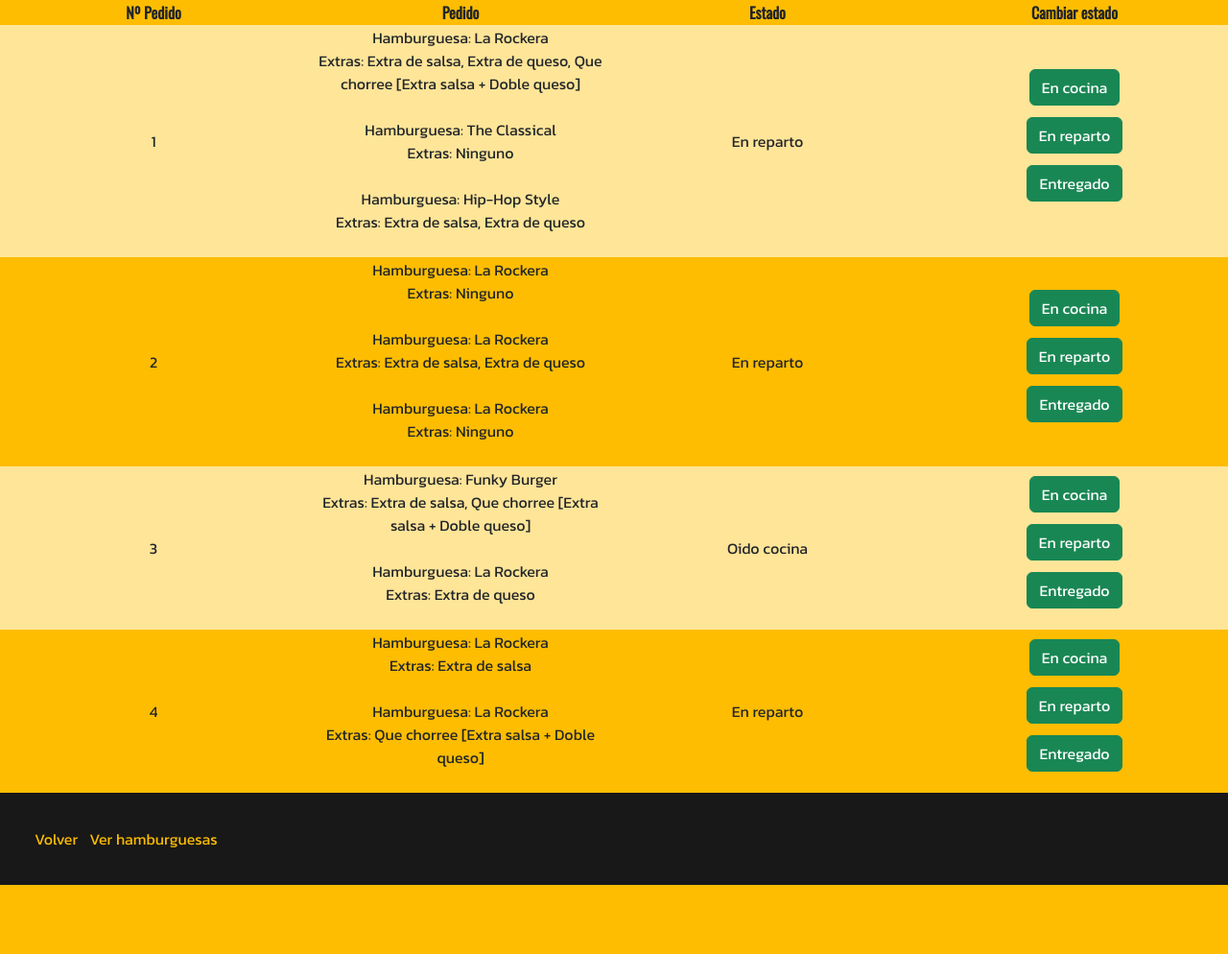
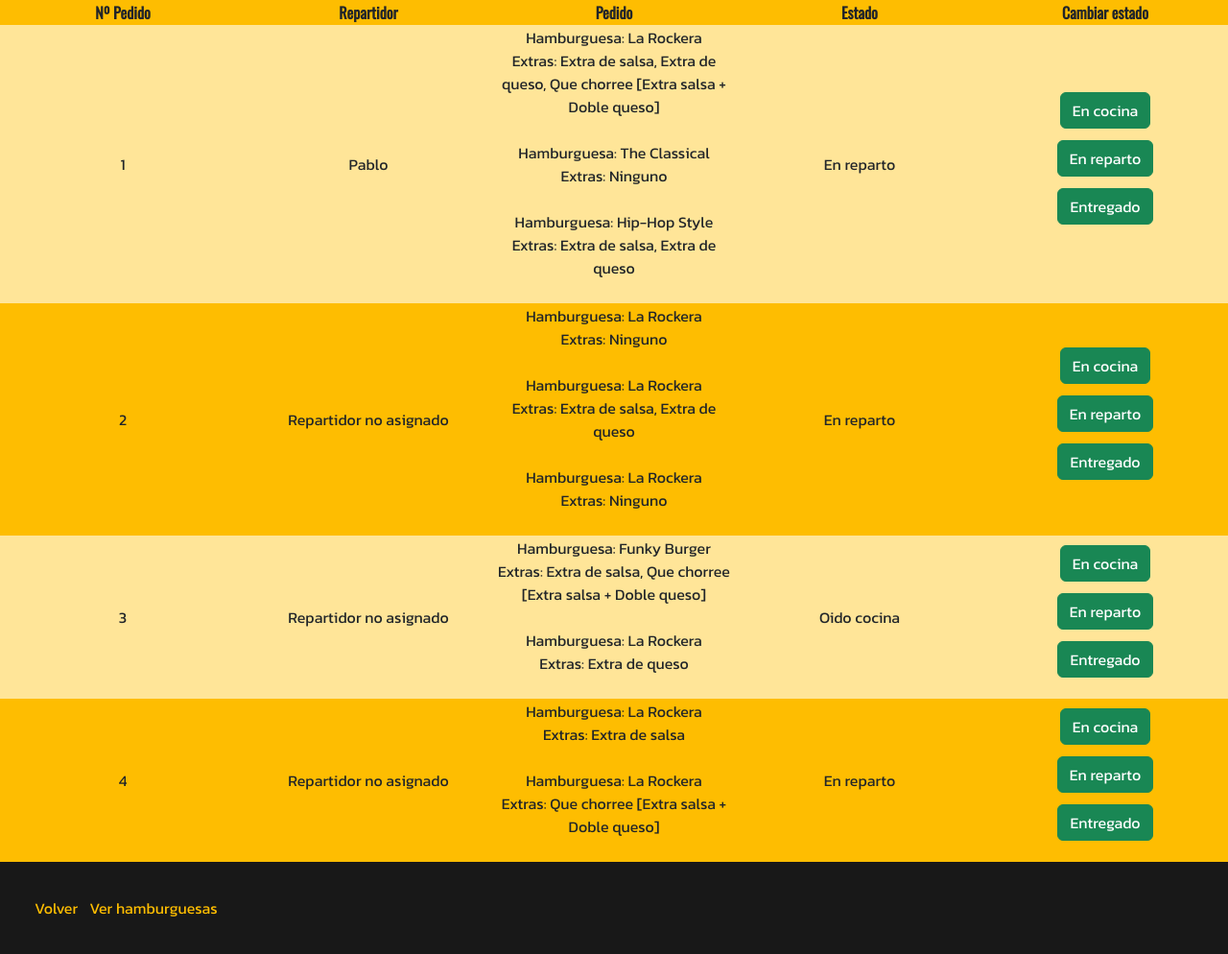
Before and after one commit to miiguelngl/MelodyBite, a PHP site: page /cs_cocina.php in a window 1280 px wide. Shown: the part 115-1109 px from the top of the page at 96% size. Before the commit the page ends 1037 px from the top, so only its background shows below. Run offline with PHP 8.4, Linux system fonts and the light colour scheme; a user stored in the database is signed in; data comes from the database, SQL or seed files in the repository.

Commit message:
Saber quien es el repartidor de cada pedido

```diff
--- a/cs_cocina.php
+++ b/cs_cocina.php
@@ -49,10 +49,33 @@ if(isset($_SESSION["Usu"])){
             if($result2->num_rows > 0){
                 $array2 = $result2->fetch_assoc();
                 echo "<table>";
-                echo "<tr><th>Nº Pedido</th><th>Pedido</th><th>Estado</th><th>Cambiar estado</th></tr>";
+                echo "<tr><th>Nº Pedido</th><th>Repartidor</th><th>Pedido</th><th>Estado</th><th>Cambiar estado</th></tr>";
                 foreach ($result2 as $pedido) {
                     echo "<tr>";
                     echo "<td>" . $pedido['ID_Pedido'] . "</td>";
+                    if($pedido['ID_Repartidor'] == NULL || $pedido['ID_Repartidor'] == ""){
+                        echo "<td>Repartidor no asignado</td>";
+                    }else{
+                        $consultaRep = "SELECT * FROM `Repartidores` WHERE `ID_Repartidor` = ?";
+
+                        $stmt3 = $conexion->prepare($consultaRep);
+                        $stmt3->bind_param("i", $pedido['ID_Repartidor']);
+                        $stmt3->execute();
+
+                        $resultado3 = $stmt3->get_result();
+                        $repartidor = $resultado3->fetch_assoc();
+
+                        $consultaNombreRep = "SELECT * FROM `Usuario` WHERE `IdUsuario` =  ?";
+
+                        $stmt4 = $conexion->prepare($consultaNombreRep);
+                        $stmt4->bind_param("i", $repartidor['ID_Usuario']);
+                        $stmt4->execute();
+
+                        $resultado4 = $stmt4->get_result();
+                        $datosRepartidor = $resultado4->fetch_assoc();
+
+                        echo "<td>" . $datosRepartidor['Nombre'] . "</td>";
+                    }
                     echo "<td>";
                         $burgers = explode("}, ", $pedido['Pedido']);
 
```
Also changed, not shown: miperfil.php (+19 -1 lines).
